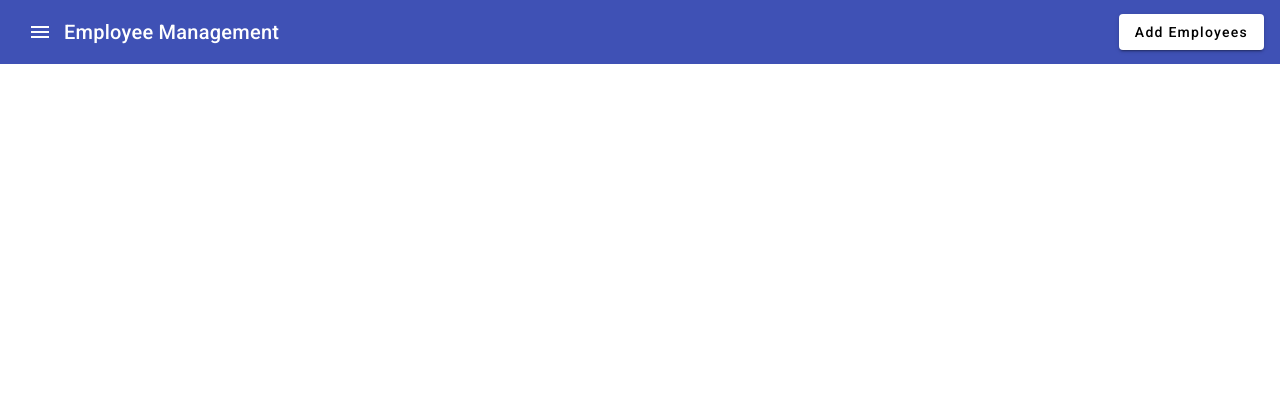
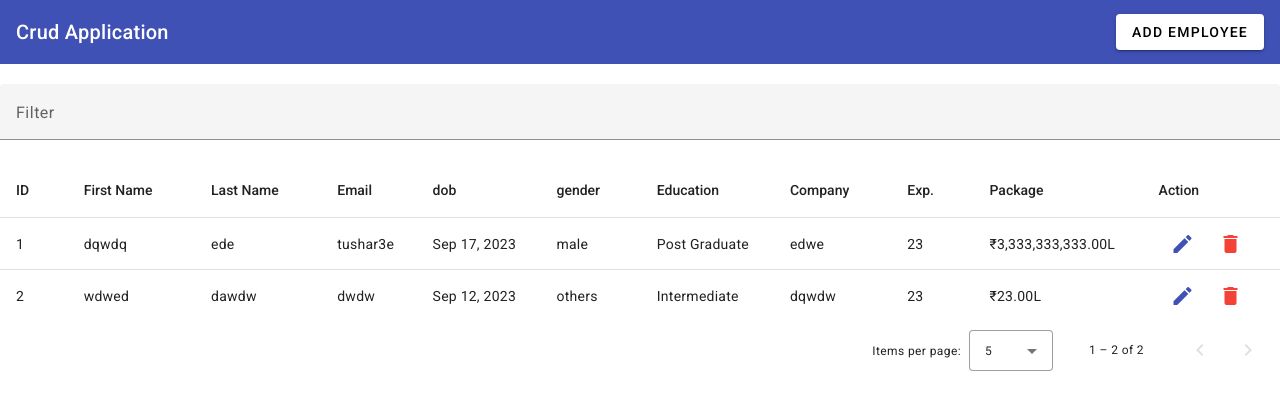
Before and after one commit to sedin-tushar/crud-app-with-backend, an Angular app: page / in a window 1280 px wide. Shown: the top 410 px of the page. Built offline with nearby package versions, Linux system fonts and the light colour scheme; data requests are answered from the project's data file.

Commit message:
core services for table

```diff
--- /dev/null
+++ b/core/core.service.ts
@@ -0,0 +1,16 @@
+import { Injectable } from '@angular/core';
+import { MatSnackBar } from '@angular/material/snack-bar';
+
+@Injectable({
+  providedIn: 'root',
+})
+export class CoreService {
+  constructor(private _snackBar: MatSnackBar) {}
+
+  openSnackBar(message: string, action: string = 'ok') {
+    this._snackBar.open(message, action, {
+      duration: 1000,
+      verticalPosition: 'top',
+    });
+  }
+}
--- a/src/app/app.component.html
+++ b/src/app/app.component.html
@@ -1,10 +1,96 @@
 <mat-toolbar color="primary">
-  <button mat-icon-button class="example-icon" aria-label="Example icon-button with menu icon">
-    <mat-icon>menu</mat-icon>
-  </button>
-  <span>Employee Management</span>
+  <span>Crud Application</span>
   <span class="example-spacer"></span>
-  <button mat-raised-button class="example-icon" (click)="onAddEditEmployeeForm()">
-    Add Employees
+  <button mat-raised-button (click)="openAddEditEmpForm()">
+    ADD EMPLOYEE
   </button>
 </mat-toolbar>
+
+
+
+<div class="main-body">
+
+  <mat-form-field>
+    <mat-label>Filter</mat-label>
+    <input matInput (keyup)="applyFilter($event)" placeholder="Ex. Mia" #input>
+  </mat-form-field>
+
+  <div class="table-container">
+    <table mat-table [dataSource]="dataSource" matSort>
+
+      <!-- ID Column -->
+      <ng-container matColumnDef="id">
+        <th mat-header-cell *matHeaderCellDef mat-sort-header> ID </th>
+        <td mat-cell *matCellDef="let row"> {{row.id}} </td>
+      </ng-container>
+
+      <!-- Progress Column -->
+      <ng-container matColumnDef="firstName">
+        <th mat-header-cell *matHeaderCellDef mat-sort-header> First Name </th>
+        <td mat-cell *matCellDef="let row"> {{row.firstName}}</td>
+      </ng-container>
+
+      <ng-container matColumnDef="lastName">
+        <th mat-header-cell *matHeaderCellDef mat-sort-header> Last Name </th>
+        <td mat-cell *matCellDef="let row"> {{row.lastName}}</td>
+      </ng-container>
+
+      <ng-container matColumnDef="email">
+        <th mat-header-cell *matHeaderCellDef mat-sort-header> Email </th>
+        <td mat-cell *matCellDef="let row"> {{row.email}}</td>
+      </ng-container>
+
+      <ng-container matColumnDef="dob">
+        <th mat-header-cell *matHeaderCellDef mat-sort-header> dob </th>
+        <td mat-cell *matCellDef="let row"> {{row.dob | date}}</td>
+      </ng-container>
+
+      <ng-container matColumnDef="gender">
+        <th mat-header-cell *matHeaderCellDef mat-sort-header> gender </th>
+        <td mat-cell *matCellDef="let row"> {{row.gender}}</td>
+      </ng-container>
+
+      <ng-container matColumnDef="education">
+        <th mat-header-cell *matHeaderCellDef mat-sort-header> Education </th>
+        <td mat-cell *matCellDef="let row"> {{row.education}}</td>
+      </ng-container>
+
+      <ng-container matColumnDef="company">
+        <th mat-header-cell *matHeaderCellDef mat-sort-header> Company </th>
+        <td mat-cell *matCellDef="let row"> {{row.company}}</td>
+      </ng-container>
+
+      <ng-container matColumnDef="experience">
+        <th mat-header-cell *matHeaderCellDef mat-sort-header> Exp. </th>
+        <td mat-cell *matCellDef="let row"> {{row.experience}}</td>
+      </ng-container>
+
+      <ng-container matColumnDef="package">
+        <th mat-header-cell *matHeaderCellDef mat-sort-header> Package </th>
+        <td mat-cell *matCellDef="let row"> {{row.package | currency:'INR'}}L</td>
+      </ng-container>
+
+      <ng-container matColumnDef="action">
+        <th mat-header-cell *matHeaderCellDef mat-sort-header> Action </th>
+        <td mat-cell *matCellDef="let row">
+          <button mat-icon-button color="primary" (click)="openEditForm(row)">
+            <mat-icon>edit</mat-icon>
+          </button>
+          <button mat-icon-button color="warn" (click)="deleteEmployee(row.id)">
+            <mat-icon>delete</mat-icon>
+          </button>
+        </td>
+      </ng-container>
+
+      <tr mat-header-row *matHeaderRowDef="displayedColumns"></tr>
+      <tr mat-row *matRowDef="let row; columns: displayedColumns;"></tr>
+
+      <!-- Row shown when there is no matching data. -->
+      <tr class="mat-row" *matNoDataRow>
+        <td class="mat-cell" colspan="4">No data matching the filter "{{input.value}}"</td>
+      </tr>
+    </table>
+
+    <mat-paginator [pageSizeOptions]="[5, 10, 25, 100]" aria-label="Select page of users"></mat-paginator>
+  </div>
+</div>
--- a/src/app/app.component.scss
+++ b/src/app/app.component.scss
@@ -1,3 +1,17 @@
 .example-spacer {
   flex: 1 1 auto;
 }
+
+.main-body {
+  padding-top: 20px;
+  margin: 0 auto;
+  max-width: 1348px;
+  mat-form-field {
+    width: 100%;
+  }
+}
+
+.action {
+  display: flex;
+  gap: 5px;
+}
--- a/src/app/app.component.ts
+++ b/src/app/app.component.ts
@@ -1,30 +1,98 @@
-import { Component, OnInit } from '@angular/core';
+import { Component, OnInit, ViewChild } from '@angular/core';
 import { MatDialog } from '@angular/material/dialog';
 import { EmpAddEditComponent } from './emp-add-edit/emp-add-edit.component';
 import { EmployeeService } from './services/employee.service';
+import { MatPaginator } from '@angular/material/paginator';
+import { MatSort } from '@angular/material/sort';
+import { MatTableDataSource } from '@angular/material/table';
+import { CoreService } from 'core/core.service';
 
 @Component({
   selector: 'app-root',
   templateUrl: './app.component.html',
-  styleUrls: ['./app.component.scss']
+  styleUrls: ['./app.component.scss'],
 })
 export class AppComponent implements OnInit {
+  displayedColumns: string[] = [
+    'id',
+    'firstName',
+    'lastName',
+    'email',
+    'dob',
+    'gender',
+    'education',
+    'company',
+    'experience',
+    'package',
+    'action',
+  ];
+  dataSource!: MatTableDataSource<any>;
 
-constructor(private _dialog: MatDialog, private _empService: EmployeeService){}
+  @ViewChild(MatPaginator) paginator!: MatPaginator;
+  @ViewChild(MatSort) sort!: MatSort;
+
+  constructor(
+    private _dialog: MatDialog,
+    private _empService: EmployeeService,
+    private _coreService: CoreService
+  ) {}
 
   ngOnInit(): void {
     this.getEmployeeList();
   }
-  onAddEditEmployeeForm() {
-    this._dialog.open(EmpAddEditComponent)
+
+  openAddEditEmpForm() {
+    const dialogRef = this._dialog.open(EmpAddEditComponent);
+    dialogRef.afterClosed().subscribe({
+      next: (val) => {
+        if (val) {
+          this.getEmployeeList();
+        }
+      },
+    });
   }
 
-  getEmployeeList(){
+  getEmployeeList() {
     this._empService.getEmployeeList().subscribe({
-      next: (res) =>{
-        console.log(res);
+      next: (res) => {
+        this.dataSource = new MatTableDataSource(res);
+        this.dataSource.sort = this.sort;
+        this.dataSource.paginator = this.paginator;
       },
-      error: (err) =>{console.log(err);}
+      error: console.log,
+    });
+  }
+
+  applyFilter(event: Event) {
+    const filterValue = (event.target as HTMLInputElement).value;
+    this.dataSource.filter = filterValue.trim().toLowerCase();
+
+    if (this.dataSource.paginator) {
+      this.dataSource.paginator.firstPage();
+    }
+  }
+
+  deleteEmployee(id: number) {
+    this._empService.deleteEmployee(id).subscribe({
+      next: (res) => {
+        this._coreService.openSnackBar('Employee deleted!', 'done');
+        this.getEmployeeList();
+      },
+      error: console.log,
+    });
+  }
+
+  openEditForm(data: any) {
+    const dialogRef = this._dialog.open(EmpAddEditComponent, {
+      data,
+    });
+
+    dialogRef.afterClosed().subscribe({
+      next: (val) => {
+        if (val) {
+          this.getEmployeeList();
+        }
+      },
     });
   }
 }
--- a/src/app/services/employee.service.ts
+++ b/src/app/services/employee.service.ts
@@ -3,17 +3,24 @@ import { Injectable } from '@angular/core';
 import { Observable } from 'rxjs';
 
 @Injectable({
-  providedIn: 'root'
+  providedIn: 'root',
 })
 export class EmployeeService {
+  constructor(private _http: HttpClient) {}
 
-  constructor(private _http: HttpClient) { }
-
-  addEmployee(data: any): Observable<any>{
-    return this._http.post(' http://localhost:3000/employees', data)
+  addEmployee(data: any): Observable<any> {
+    return this._http.post('http://localhost:3000/employees', data);
   }
 
-    getEmployeeList(): Observable<any>{
-    return this._http.get(' http://localhost:3000/employees')
+  updateEmployee(id: number, data: any): Observable<any> {
+    return this._http.put(`http://localhost:3000/employees/${id}`, data);
+  }
+
+  getEmployeeList(): Observable<any> {
+    return this._http.get('http://localhost:3000/employees');
+  }
+
+  deleteEmployee(id: number): Observable<any> {
+    return this._http.delete(`http://localhost:3000/employees/${id}`);
   }
 }
```
